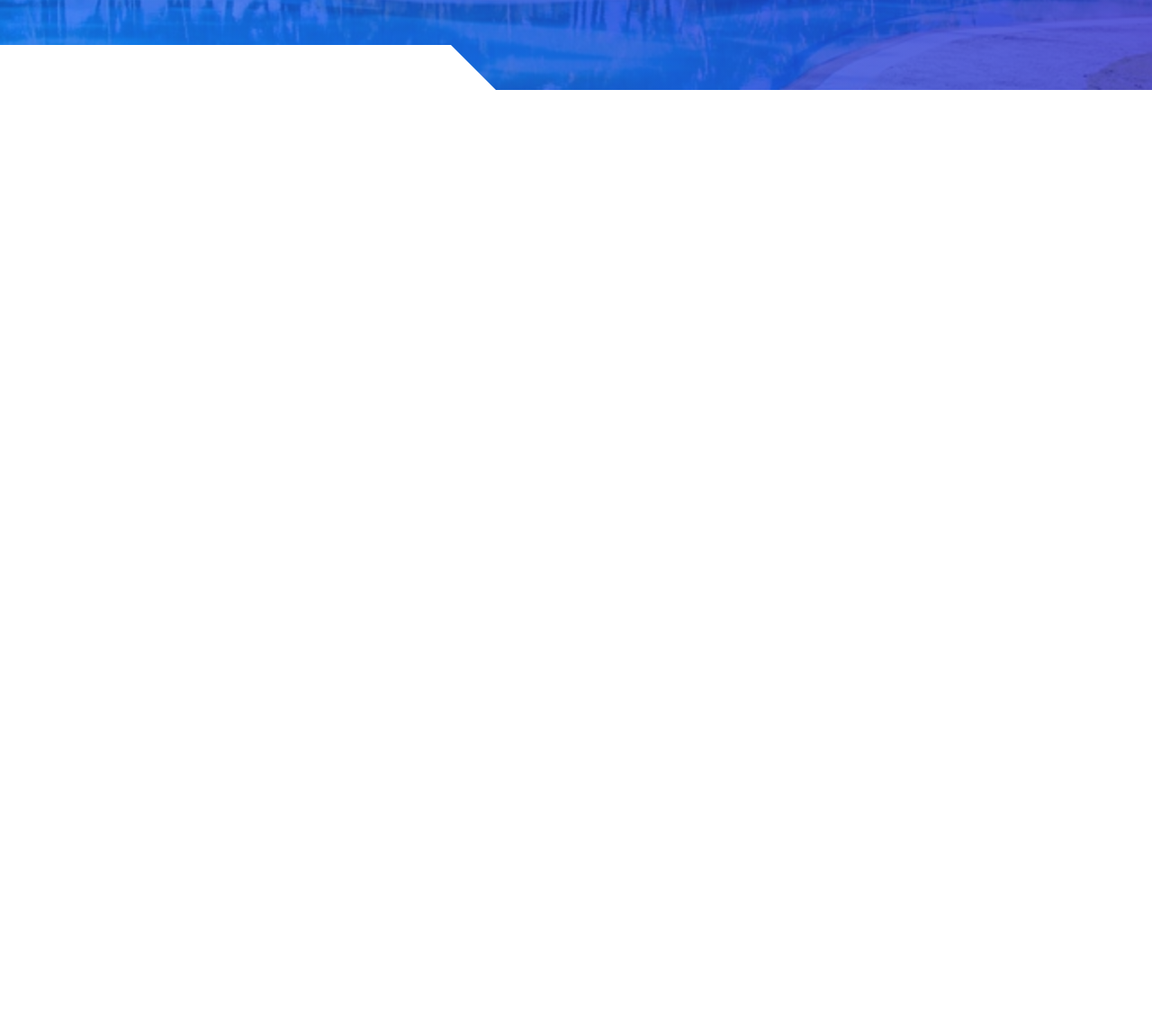
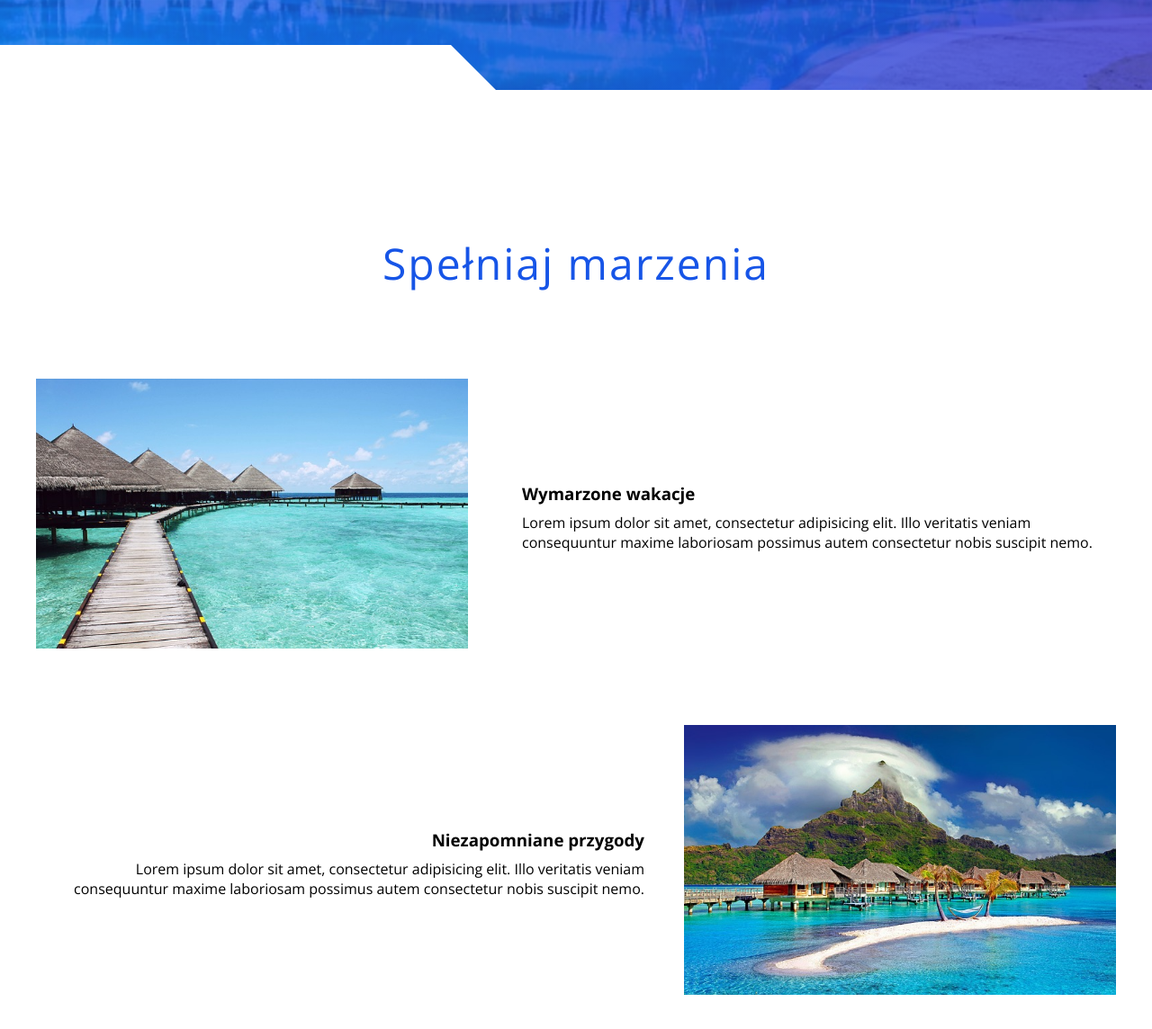
Before and after one commit to DetailingCode/Travel-Website, a plain HTML site: page index.html in a window 1280 px wide. Shown: the part 500-1644 px from the top of the page at 90% size. Before the commit the page ends 800 px from the top, so only its background shows below. Drawn offline with nearby package versions, Linux system fonts and the light colour scheme.

Commit message:
Main -> Dream section finished

```diff
--- a/index.html
+++ b/index.html
@@ -22,7 +22,7 @@
 			crossorigin
 		/>
 		<link
-			href="https://fonts.googleapis.com/css2?family=Dancing+Script:wght@400;700&family=Montserrat:wght@400;700&family=Open+Sans:wght@700&family=Raleway:wght@400;700&family=Ubuntu:wght@400;700&display=swap"
+			href="https://fonts.googleapis.com/css2?family=Dancing+Script:wght@400;700&family=Montserrat:wght@400;700&family=Open+Sans:wght@300;700&family=Raleway:wght@400;700&family=Ubuntu:wght@400;700&display=swap"
 			rel="stylesheet"
 		/>
 		<script
@@ -35,8 +35,7 @@
 		/>
 	</head>
 	<body>
-
-<!-- =========BURGER MENU========== -->
+		<!-- =========BURGER MENU========== -->
 
 		<button class="burger-btn">
 			<div class="burger-btn__box">
@@ -44,7 +43,7 @@
 			</div>
 		</button>
 
-	<!-- ==========NAV SECTION========== -->
+		<!-- ==========NAV SECTION========== -->
 
 		<nav class="nav">
 			<div class="nav__items">
@@ -86,9 +85,51 @@
 			<div class="white-block white-block-left"></div>
 		</header>
 
+		<!-- ==========MAIN SECTION========== -->
 
+		<main class="main">
+			<section class="dreams section-padding section white-section">
+				<div class="wrapper">
+					<h2 class="section-heading">Spełniaj marzenia</h2>
 
+					<div class="dreams__box">
+						<div class="dreams__box-img">
+							<img
+								src="./img/paradise_640.jpg"
+								alt="Domki przy plaży, nad oceanem"
+								class="dreams__img"
+							/>
+						</div>
+						<div class="dreams__box-text">
+							<h3 class="dreams__title">Wymarzone wakacje</h3>
+							<p class="dreams_text">
+								Lorem ipsum dolor sit amet, consectetur adipisicing elit. Illo
+								veritatis veniam consequuntur maxime laboriosam possimus autem
+								consectetur nobis suscipit nemo.
+							</p>
+						</div>
+					</div>
 
+					<div class="dreams__box">
+						<div class="dreams__box-img dreams__box-img--right">
+							<img
+								src="./img/bora-bora_640.jpg"
+								alt="Domki przy plaży, nad oceanem"
+								class="dreams__img"
+							/>
+						</div>
+						<div class="dreams__box-text dreams__box-text--right">
+							<h3 class="dreams__title">Niezapomniane przygody</h3>
+							<p class="dreams_text">
+								Lorem ipsum dolor sit amet, consectetur adipisicing elit. Illo
+								veritatis veniam consequuntur maxime laboriosam possimus autem
+								consectetur nobis suscipit nemo.
+							</p>
+						</div>
+					</div>
+				</div>
+			</section>
+		</main>
 
 		<script src="js/main.js"></script>
 	</body>
--- a/js/main.js
+++ b/js/main.js
@@ -5,12 +5,22 @@ const allNavItems = document.querySelectorAll(".nav__item");
 const handleNav = () => {
 	navActive.classList.toggle("nav--active");
 
-    allNavItems.forEach(item=> {
-        item.addEventListener('click', ()=> {
-            navActive.classList.remove('nav--active')
-        })
-    })
+	allNavItems.forEach((item) => {
+		item.addEventListener("click", () => {
+			navActive.classList.remove("nav--active");
+		});
+	});
+	handleNavItemAnimation();
 };
 
+const handleNavItemAnimation = () => {
+	let delayTime = 0;
+
+	allNavItems.forEach(item => {
+		item.classList.toggle("nav-items-animation");
+		item.style.animationDelay = "." + delayTime + "s";
+		delayTime++;
+	});
+};
 
 navBtn.addEventListener("click", handleNav);
--- a/sass/main.scss
+++ b/sass/main.scss
@@ -70,7 +70,6 @@ body {
 	}
 }
 
-
 // NAV SECTION
 
 .nav {
@@ -84,9 +83,9 @@ body {
 	background-image: $blue-gradient-solid;
 	z-index: 100;
 	transform: translateX(100%);
-	transition: .5s cubic-bezier(0.65,0.05,0.36,1);
+	transition: 0.5s cubic-bezier(0.65, 0.05, 0.36, 1);
 
-	&--active{
+	&--active {
 		transform: translateX(0);
 	}
 
@@ -119,6 +118,20 @@ body {
 	}
 }
 
+// NAV LINK ANIMATION
+
+@keyframes navAnimation {
+	from {
+		transform: translateX(200%);
+	}
+	to {
+		transform: translateX(0);
+	}
+}
+
+.nav-items-animation {
+	animation: navAnimation 1s both;
+}
 
 // HEADER
 
@@ -161,11 +174,80 @@ body {
 	}
 }
 
+// ========== MAIN -> DREAMS SECTION ============
+
+.section-heading {
+	position: relative;
+	margin-bottom: 2em;
+	font-size: 3rem;
+	font-weight: 300;
+	text-align: center;
+	color: $main-color;
+	letter-spacing: 2px;
+}
+.section-padding {
+	padding: 6em 2em;
+}
+
+.dreams {
+	&__box {
+		display: flex;
+		flex-direction: column;
+		margin: 2em 0;
+	}
+	&__img {
+		width: 100%;
+		margin-bottom: 1em;
+	}
+	&__title {
+		margin-bottom: 0.5em;
+	}
+	&__text {
+		font-size: 1.4rem;
+	}
+}
+
 // =====================
 // MEDIA QUERIES
 // =====================
 
+@media (min-width: 578px) {
+	.dreams {
+		&__box {
+			flex-direction: row;
+			justify-content: space-between;
+
+			&-text {
+				width: 55%;
+				margin-left: 1em;
+				&--right {
+					text-align: right;
+				}
+			}
+
+			&-img {
+				width: 40%;
+				&--right {
+					order: 1;
+				}
+			}
+		}
+
+		&__img {
+			margin-bottom: 0;
+			max-height: 300px;
+		}
+	}
+}
+
 @media (min-width: 768px) {
+	.section-heading {
+		font-size: 3.6rem;
+	}
+	.section-padding {
+		padding: 8em 2em;
+	}
+
 	.white-block {
 		height: 50px;
 		width: 45%;
@@ -182,9 +264,22 @@ body {
 			font-size: 1.6rem;
 		}
 	}
+
+	.dreams {
+		&__text {
+			font-size: 1.8rem;
+		}
+	}
 }
 
 @media (min-width: 992px) {
+	.section-heading {
+		font-size: 4.8rem;
+	}
+	.section-padding {
+		padding: 10em 2em;
+	}
+
 	.burger-btn {
 		top: 50px;
 		right: 50px;
@@ -195,4 +290,22 @@ body {
 			font-size: 9rem;
 		}
 	}
+	.nav {
+		&__item {
+			font-size: 4rem;
+		}
+	}
+
+	.dreams {
+		&__box {
+			margin: 5em 0;
+
+			&-text {
+				display: flex;
+				flex-direction: column;
+				justify-content: flex-end;
+				margin-bottom: 7em;
+			}
+		}
+	}
 }
```
Also changed, not shown: css/main.css, img/bora-bora_640.jpg (added), img/paradise_640.jpg (added), 1 other file.
